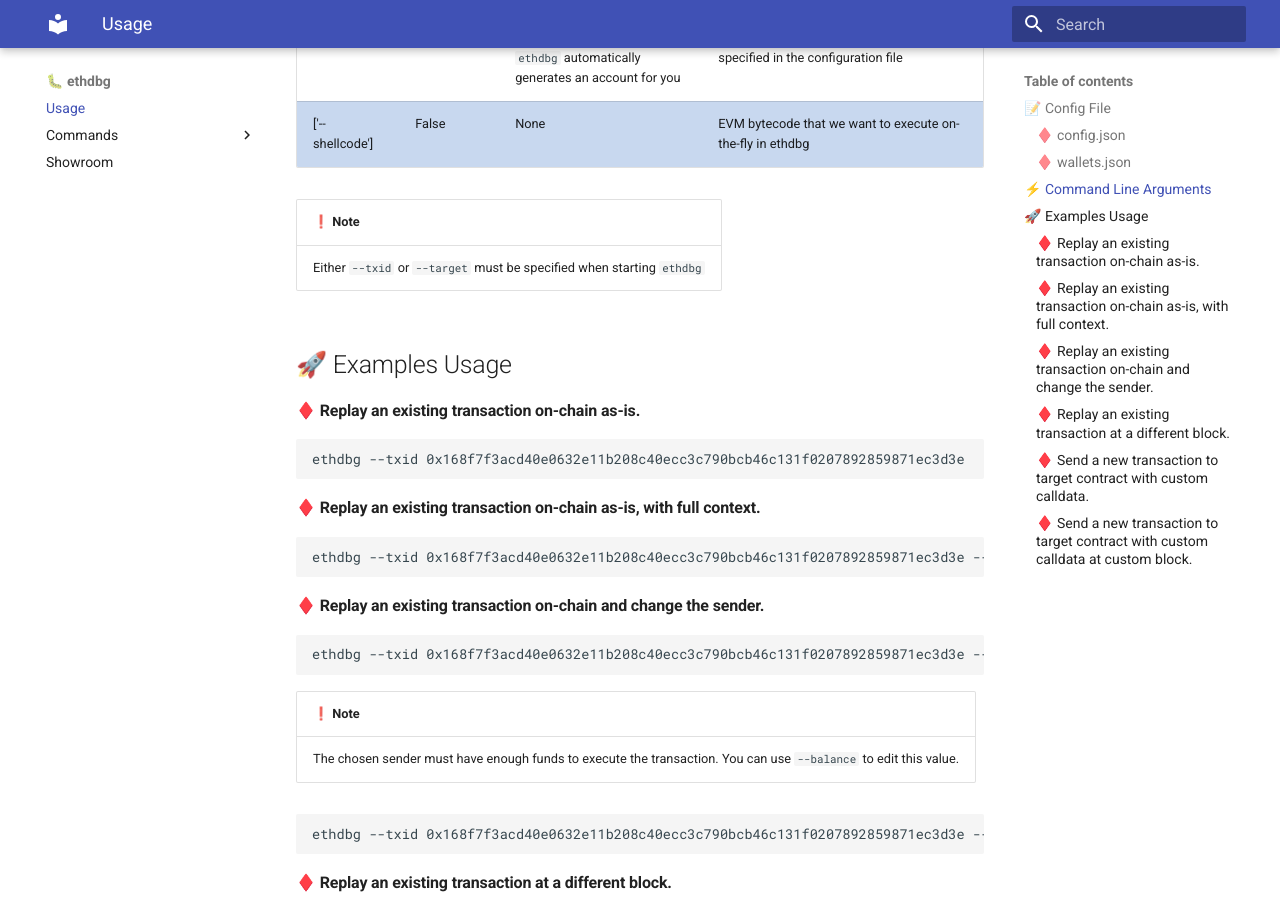
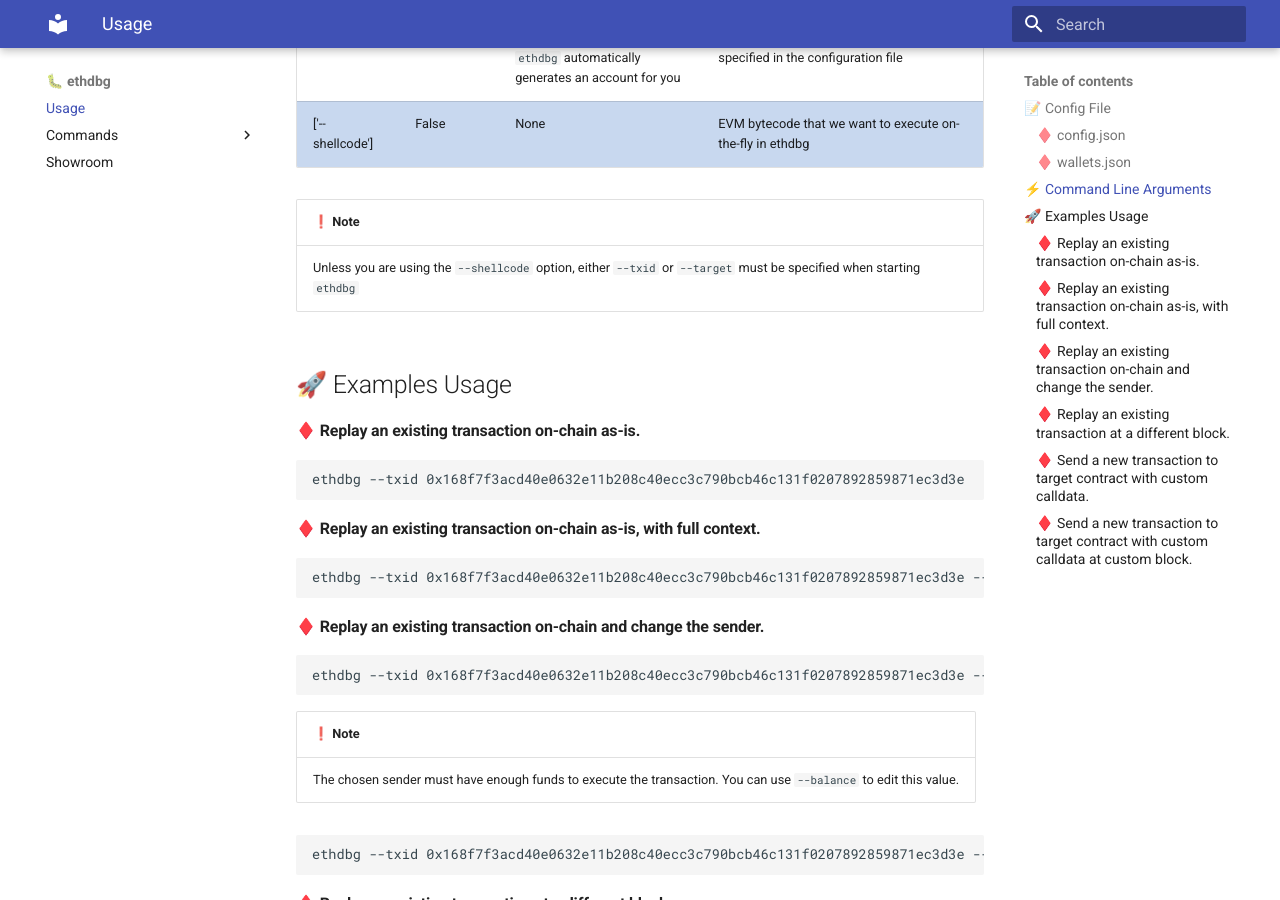
Before and after one commit to ethpwn/ethpwn, an MkDocs documentation site: the page built from docs/docs/ethdbg/usage.md, in a window 1280 px wide and 900 px high, scrolled down 4154 px. Built offline with MkDocs 1.6.1 and Material for MkDocs 9.7.7, drawn with Linux system fonts in a browser that asks for light colours.

Commit message:
fix doc
Signed-off-by: degrigis <degrigis@ucsb.edu>

```diff
--- a/docs/docs/ethdbg/usage.md
+++ b/docs/docs/ethdbg/usage.md
@@ -154,7 +154,7 @@
 
 | ❗️ Note                                                              |
 |----------------------------------------------------------------------|
-| Either `--txid` or `--target` must be specified when starting `ethdbg` |
+| Unless you are using the `--shellcode` option, either `--txid` or `--target` must be specified when starting `ethdbg` |
 
 
 ## 🚀 Examples Usage
```
